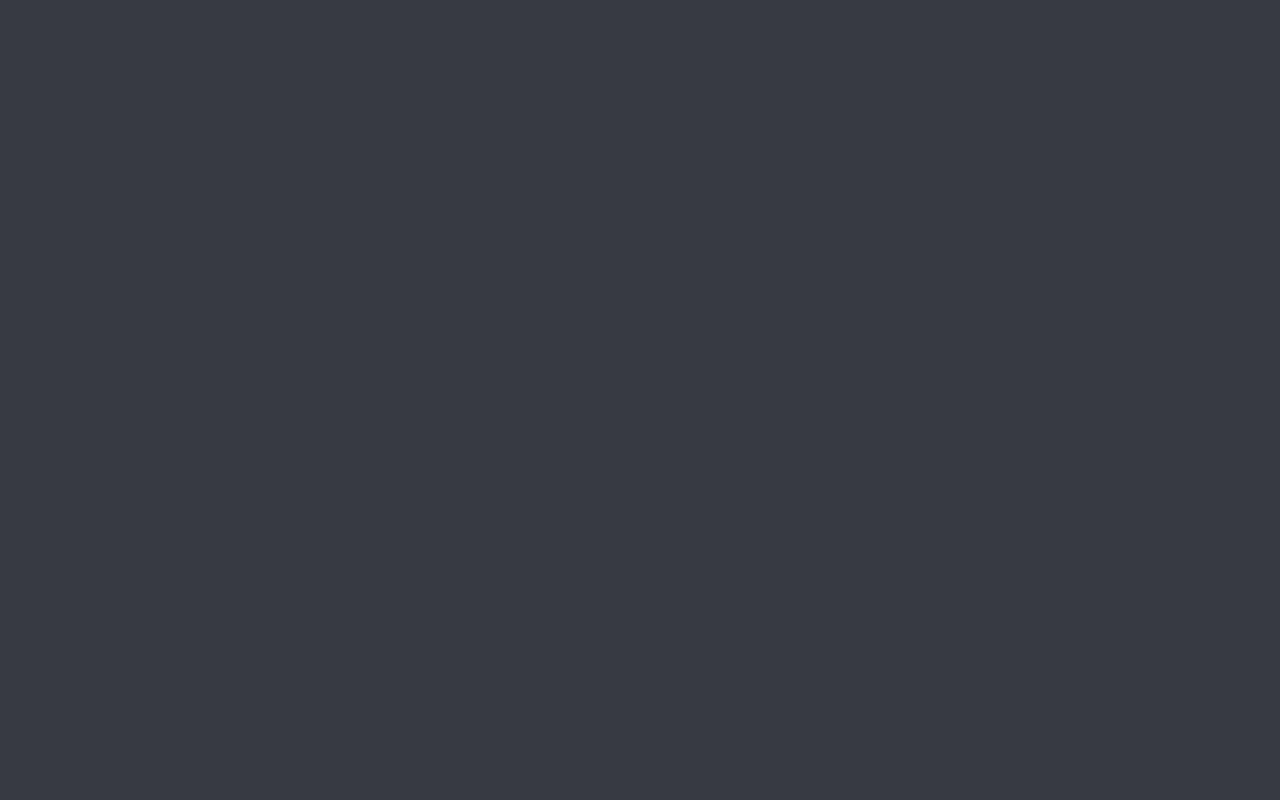
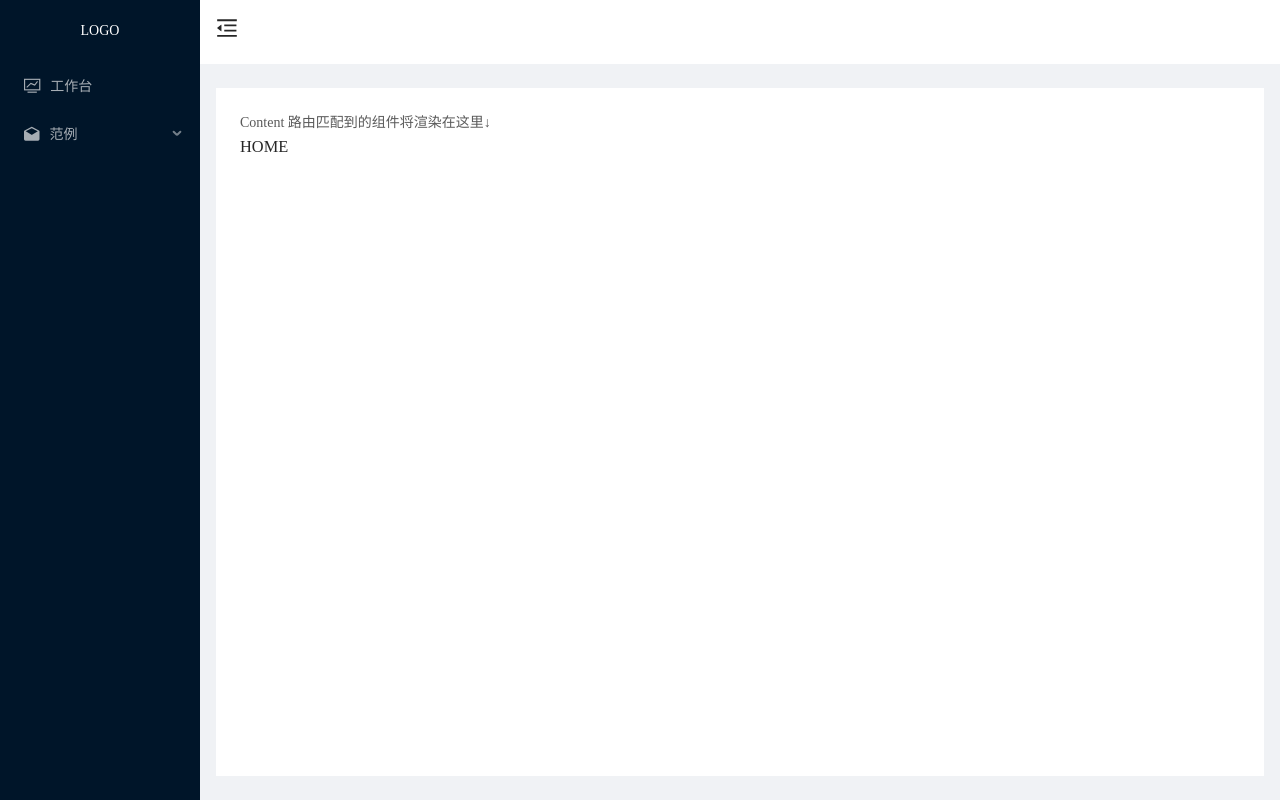
Before and after one commit to dongxiaofan/vite-2022, a Vue app: page /home in a window 1280 px wide. Before the commit this address had no page. Built offline with nearby package versions, Linux system fonts and the light colour scheme.

Commit message:
add home.vue

```diff
--- a/src/router/basics.router.ts
+++ b/src/router/basics.router.ts
@@ -21,6 +21,7 @@ export const basicsRouter = [
   {
     path: '/',
     name: 'basics',
+    redirect: "/home",
     component: Layout,
     children: [...menuRouter]
   },
--- a/src/router/menu.router.ts
+++ b/src/router/menu.router.ts
@@ -1,6 +1,16 @@
 import RouteView from '@/layout/routerView/index.vue'
 
 export const menuRouter = [
+  {
+    path: "/home",
+    name: "home",
+    redirect: "",
+    component: () => import('@/views/home/home.vue'),
+    meta: {
+      title: '工作台',
+      icon: "icon-gongzuotai",
+    }
+  },
   {
     path: '/demo',
     name: 'demo',
--- /dev/null
+++ b/src/views/home/home.vue
@@ -0,0 +1,3 @@
+<template>
+  <h1>HOME</h1>
+</template>
--- a/src/views/login/login.vue
+++ b/src/views/login/login.vue
@@ -61,7 +61,7 @@ export default defineComponent({
           console.log('🍚 login handleSubmit resp: ', resp)
           if (resp.success) {
             const route = router.currentRoute.value
-            const url = route.query.redirect || '/demo1'
+            const url = route.query.redirect || '/home'
             router.push(url as string)
           } else {
             message.error(resp.message)
```
